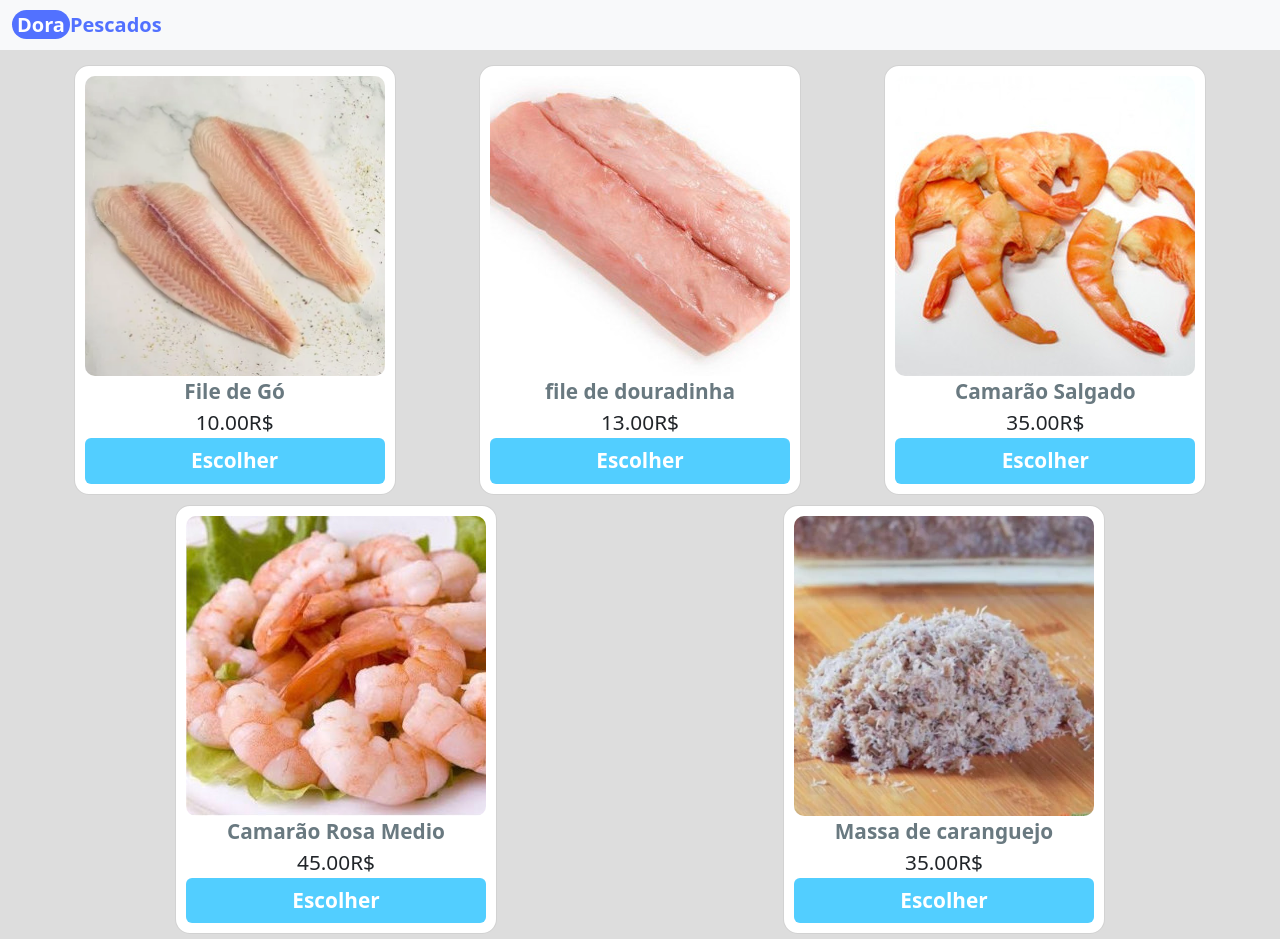
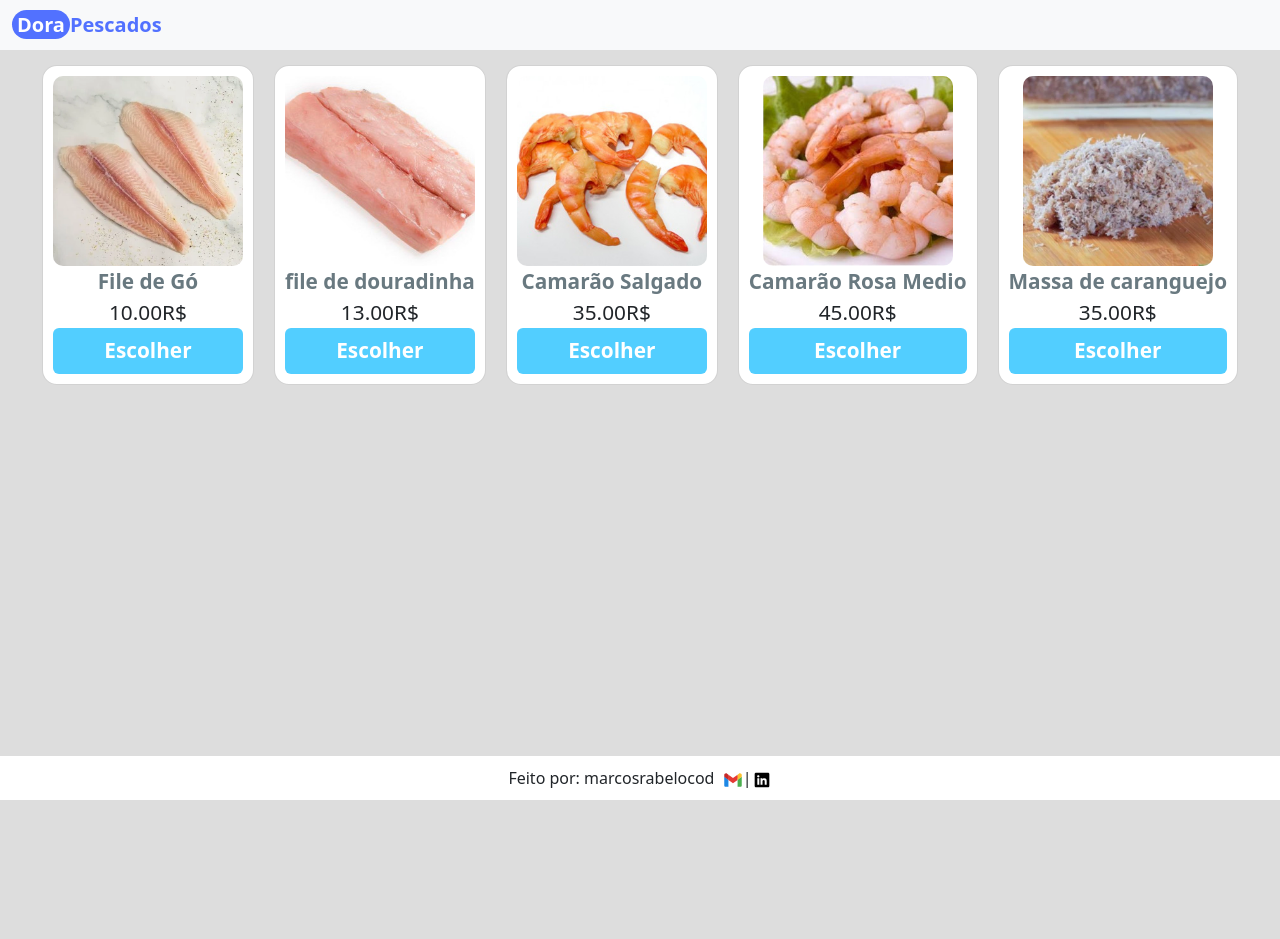
Before and after one commit to marcosrabelocod/Dora, a React (Vite) app: page / in a window 1280 px wide. After the commit the page ends 800 px from the top, so only its background shows below. Built offline with nearby package versions, Linux system fonts and the light colour scheme.

Commit message:
adição de footer

```diff
--- a/src/App.css
+++ b/src/App.css
@@ -1,3 +1,9 @@
 body{
   background-color: #ddd;
 }
+#root{
+  min-height: 100vh;
+  display: flex;
+  flex-direction: column;
+  justify-content: space-between;
+}
--- a/src/App.jsx
+++ b/src/App.jsx
@@ -2,6 +2,7 @@ import { useState } from 'react'
 import './App.css'
 import Navbar from './Componets/Navbar'
 import Container from './Componets/Container'
+import Footer from './Componets/Footer'
 
 function App() {
   const [count, setCount] = useState(0)
@@ -10,6 +11,7 @@ function App() {
     <>
       <Navbar/>
       <Container/>
+      <Footer/>
     </>
   )
 }
--- a/src/Componets/Card.css
+++ b/src/Componets/Card.css
@@ -1,6 +1,6 @@
 
 .card{
-    padding: 10px;
+    padding: 8px;
     text-align: center;
     font-size: 1.3em;
     border-radius: 15px;
@@ -15,7 +15,7 @@
 }
 .image{
     max-width: 100%;
-    width: 300px;
+    width: 190px;
     aspect-ratio: 1 / 1;
     border-radius: 10px;
 }
--- /dev/null
+++ b/src/Componets/Footer.css
@@ -0,0 +1,6 @@
+.footer{
+    width: 100%;
+    text-align: center;
+    background-color: #FFFFFF;
+    padding: 10px;
+}
--- /dev/null
+++ b/src/Componets/Footer.jsx
@@ -0,0 +1,17 @@
+import './Footer.css'
+
+const Footer = () =>{
+    return(
+        <div className='footer'>
+            Feito por: marcosrabelocod &nbsp;
+            <a href="mailto:marcosrabelocod@gmail.com" target="_blank"><svg xmlns="http://www.w3.org/2000/svg" x="0px" y="0px" width="20" height="20" viewBox="0 0 48 48">
+<path fill="#4caf50" d="M45,16.2l-5,2.75l-5,4.75L35,40h7c1.657,0,3-1.343,3-3V16.2z"></path><path fill="#1e88e5" d="M3,16.2l3.614,1.71L13,23.7V40H6c-1.657,0-3-1.343-3-3V16.2z"></path><polygon fill="#e53935" points="35,11.2 24,19.45 13,11.2 12,17 13,23.7 24,31.95 35,23.7 36,17"></polygon><path fill="#c62828" d="M3,12.298V16.2l10,7.5V11.2L9.876,8.859C9.132,8.301,8.228,8,7.298,8h0C4.924,8,3,9.924,3,12.298z"></path><path fill="#fbc02d" d="M45,12.298V16.2l-10,7.5V11.2l3.124-2.341C38.868,8.301,39.772,8,40.702,8h0 C43.076,8,45,9.924,45,12.298z"></path>
+</svg></a>&#124;
+            <a href="https://www.linkedin.com/in/marcos-rabelo-ba6b01191" target="_blank"><svg xmlns="http://www.w3.org/2000/svg" x="0px" y="0px" width="20" height="20" viewBox="0 0 30 30">
+    <path d="M24,4H6C4.895,4,4,4.895,4,6v18c0,1.105,0.895,2,2,2h18c1.105,0,2-0.895,2-2V6C26,4.895,25.105,4,24,4z M10.954,22h-2.95 v-9.492h2.95V22z M9.449,11.151c-0.951,0-1.72-0.771-1.72-1.72c0-0.949,0.77-1.719,1.72-1.719c0.948,0,1.719,0.771,1.719,1.719 C11.168,10.38,10.397,11.151,9.449,11.151z M22.004,22h-2.948v-4.616c0-1.101-0.02-2.517-1.533-2.517 c-1.535,0-1.771,1.199-1.771,2.437V22h-2.948v-9.492h2.83v1.297h0.04c0.394-0.746,1.356-1.533,2.791-1.533 c2.987,0,3.539,1.966,3.539,4.522V22z"></path>
+</svg></a>
+            </div>
+    )
+}
+
+export default Footer
```
